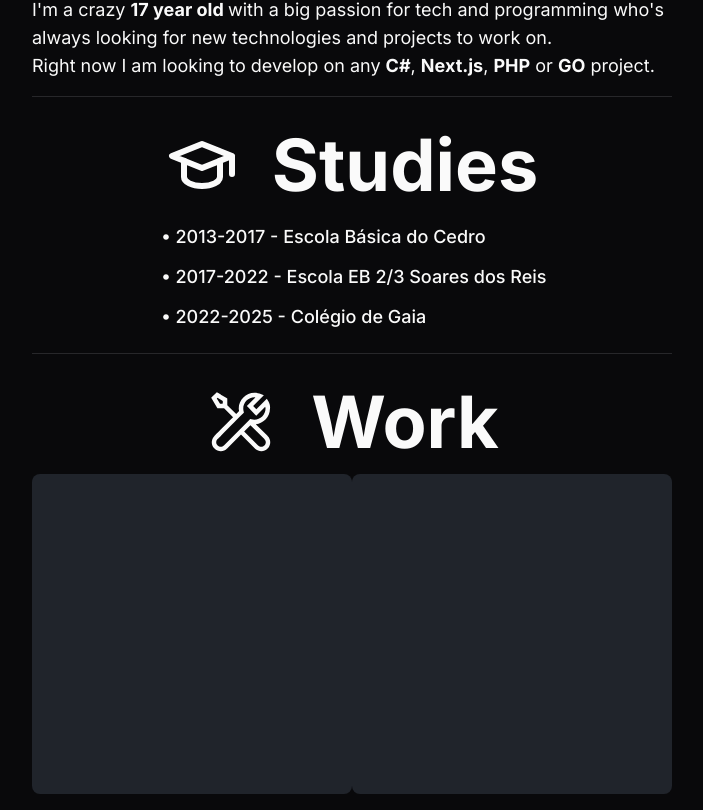
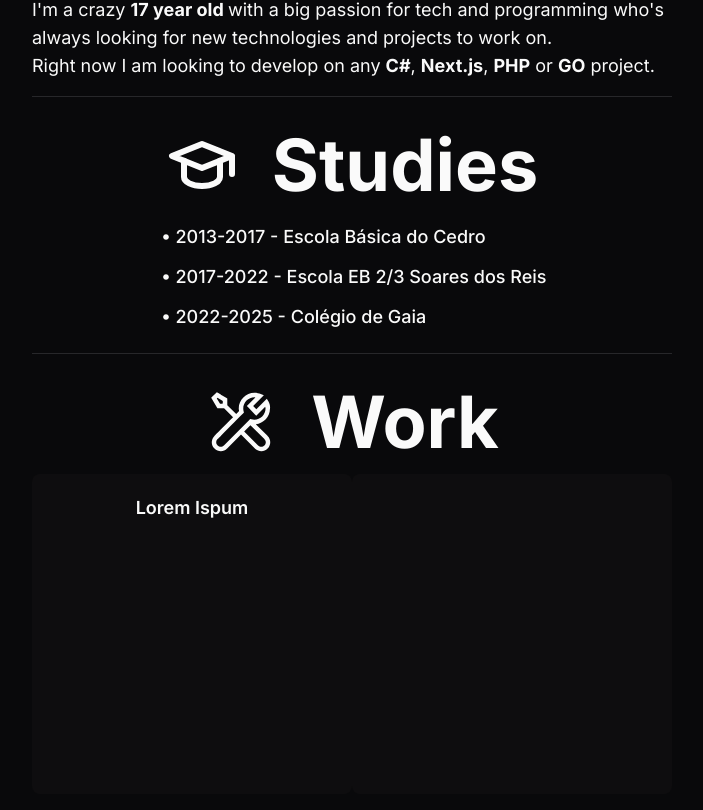
Before and after one commit to ArturC03/Portfolio, a Next.js app: page / in a window 1280 px wide. Shown: the part 284-1094 px from the top of the page, without its empty margins (288-991 px from the left). Built offline with nearby package versions, Linux system fonts and the light colour scheme.

Commit message:
Beautifull Box

```diff
--- a/next.config.mjs
+++ b/next.config.mjs
@@ -1,4 +1,12 @@
 /** @type {import('next').NextConfig} */
-const nextConfig = {};
+const nextConfig = {
+  eslint: {
+    lintConfig: {
+      rules: {
+        'react/no-unescaped-entities': 'off',
+      },
+    },
+  },
+};
 
 export default nextConfig;
--- a/src/app/globals.css
+++ b/src/app/globals.css
@@ -73,6 +73,10 @@ h1 {
   }
 }
 
+.projectTitle {
+  @apply text-center font-semibold pt-5;
+}
+
 .projectCard {
-  @apply bg-slate-500/25  rounded-lg
+  @apply bg-stone-900 bg-opacity-30 rounded-lg hover:border-white hover:border-opacity-35 hover:bg-opacity-50 transition duration-700 ease-in-out;
 }
--- a/src/app/page.tsx
+++ b/src/app/page.tsx
@@ -24,12 +24,12 @@ export default function Home() {
     <Separator className="my-4"/>
 
     <h1 className=""><TbSchool/>&nbsp; Studies</h1>
-      <ul>
+      <ul className="">
         <li>
 
         <HoverCard>
       <HoverCardTrigger asChild>
-       <Button variant="link" className="px-6 text-lg"><RxDotFilled/> 2013-2017 - Escola Básica do Cedro</Button>
+       <Button variant="link" className="text-wrap px-6 text-lg"><RxDotFilled/> 2013-2017 - Escola Básica do Cedro</Button>
       </HoverCardTrigger>
       <HoverCardContent className="w-full h-full">
         <div className="flex justify-between space-x-4">
@@ -46,7 +46,7 @@ export default function Home() {
         <li>
         <HoverCard>
       <HoverCardTrigger asChild>
-        <Button variant="link" className="px-6 text-lg"><RxDotFilled/> 2017-2022 - Escola EB 2/3 Soares dos Reis</Button>
+        <Button variant="link" className="text-wrap px-6 text-lg"><RxDotFilled/> 2017-2022 - Escola EB 2/3 Soares dos Reis</Button>
       </HoverCardTrigger>
       <HoverCardContent className="w-full h-full">
         <div className="flex justify-between space-x-4">
@@ -63,7 +63,7 @@ export default function Home() {
         <li>
         <HoverCard>
       <HoverCardTrigger asChild>
-        <Button variant="link" className="px-6 text-lg"><RxDotFilled/> 2022-2025 - Colégio de Gaia</Button>
+        <Button variant="link" className="text-wrap px-6 text-lg"><RxDotFilled/> 2022-2025 - Colégio de Gaia</Button>
       </HoverCardTrigger>
       <HoverCardContent className="w-full h-full">
         <div className="flex justify-between space-x-4">
@@ -82,7 +82,11 @@ export default function Home() {
 
     <h1><LiaToolsSolid /> &nbsp; Work</h1>
     <div className="flex flex-1 w-full h-auto justify-between justify-items-center">
-      <div className="projectCard w-80 h-80"></div>
+      <div className="projectCard w-80 h-80">
+        <h2 className="projectTitle">
+          Lorem Ispum
+        </h2>
+      </div>
       <div className="projectCard w-80 h-80"></div>
     </div>
    </main>
--- a/tailwind.config.ts
+++ b/tailwind.config.ts
@@ -18,6 +18,9 @@ const config = {
       },
     },
     extend: {
+        transitionDuration: {
+          '1500': '1500ms',
+        },
       colors: {
         border: "hsl(var(--border))",
         input: "hsl(var(--input))",
```
Also changed, not shown: .eslintrc.json, 2 other files (tests, documents, lock files or other folders).
